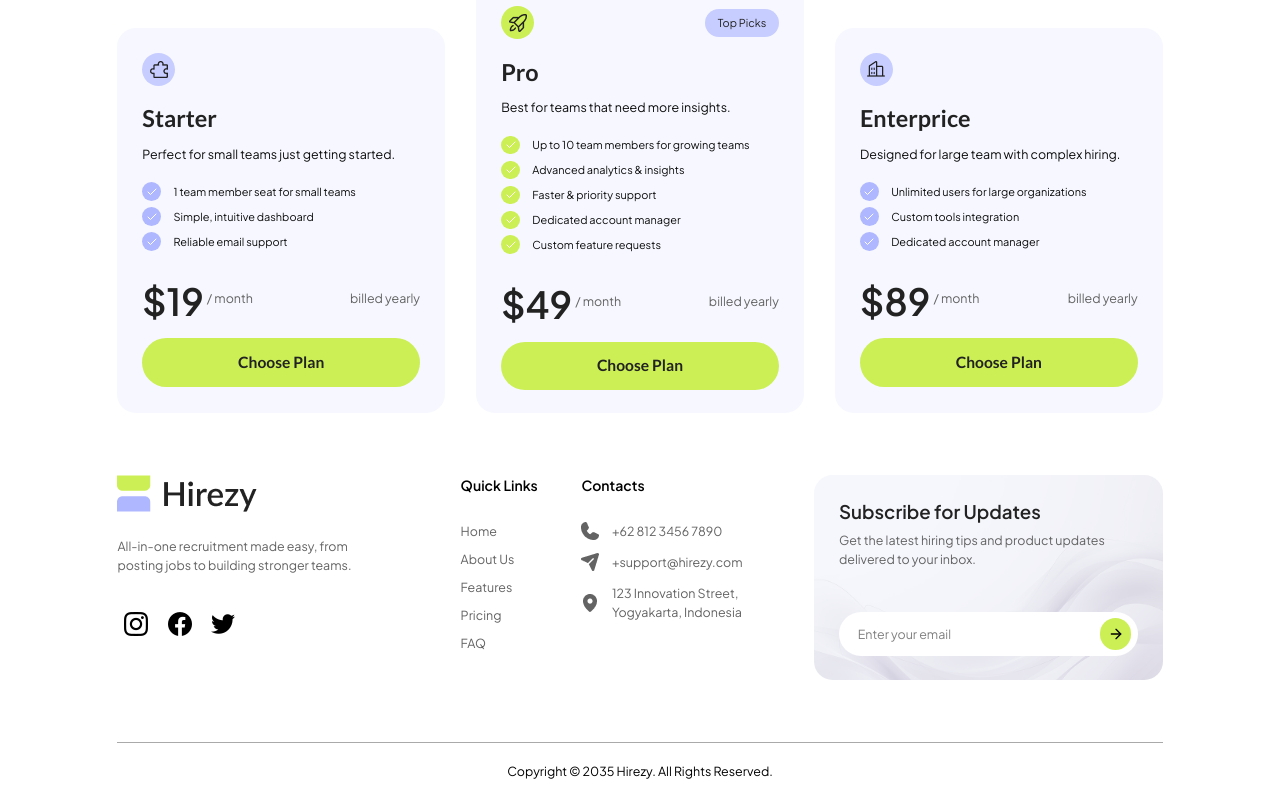
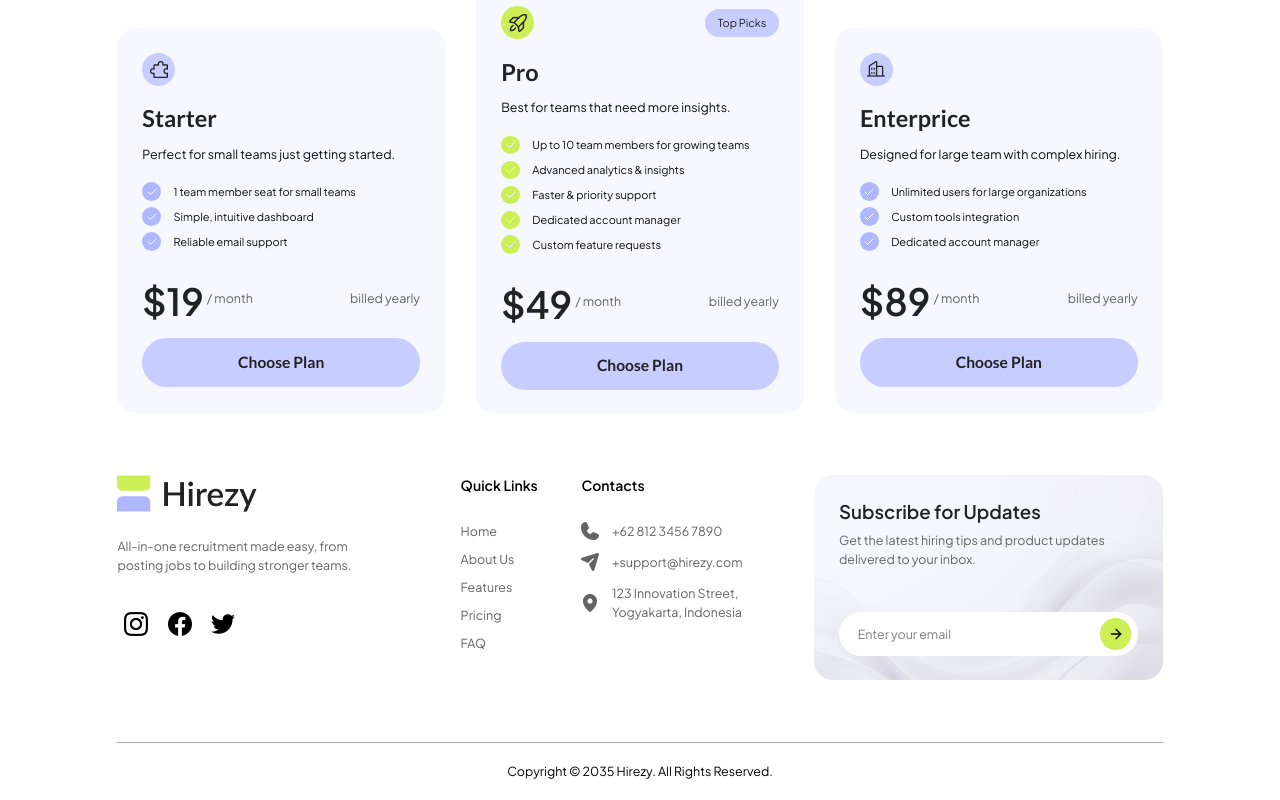
Before and after one commit to Bernardowert/project-hirezy, a Next.js app: page / in a window 1280 px wide. Shown: the part 4645-5445 px from the top of the page. Built offline with nearby package versions, Linux system fonts and the light colour scheme.

Commit message:
criação de um novo estilo de botão

```diff
--- a/app/components/button/index.tsx
+++ b/app/components/button/index.tsx
@@ -6,7 +6,8 @@ import { twMerge } from "tailwind-merge";
 const styles = {
     btnPrimary: "bg-lime border-transparent [&:hover,&:focus]:bg-white [&:hover,&:focus]:border-black-500",
     btnSecondary: "border-black-500 [&:hover,&:focus]:bg-black [&:hover,&:focus]:text-white",
-    btnThird: "bg-white  border-transparent [&:hover,&:focus]:bg-black [&:hover,&:focus]:text-white"
+    btnThird: "bg-white  border-transparent [&:hover,&:focus]:bg-black [&:hover,&:focus]:text-white",
+    btnQuart: "bg-blue-400 border-transparent [&:hover,&:focus]:bg-black [&:hover,&:focus]:text-white"
 }
 
 type BtnStyles = keyof typeof styles;
--- a/app/components/sections/home/price/priceItems.tsx
+++ b/app/components/sections/home/price/priceItems.tsx
@@ -104,7 +104,7 @@ export function PriceItems(){
                              <strong className="text-5xl text-black-500 font-semibold flex items-start gap-1">${price} <small className="text-base text-grey-500 font-normal mt-2">/ month</small></strong>
                              <span className="text-grey-500 mt-2">billed yearly</span>
                        </div>
-                       <Button btnStyle="btnPrimary" className="w-full">Choose Plan</Button>
+                       <Button btnStyle="btnQuart" className="w-full">Choose Plan</Button>
                     </div>
                     ))
                 }
```
